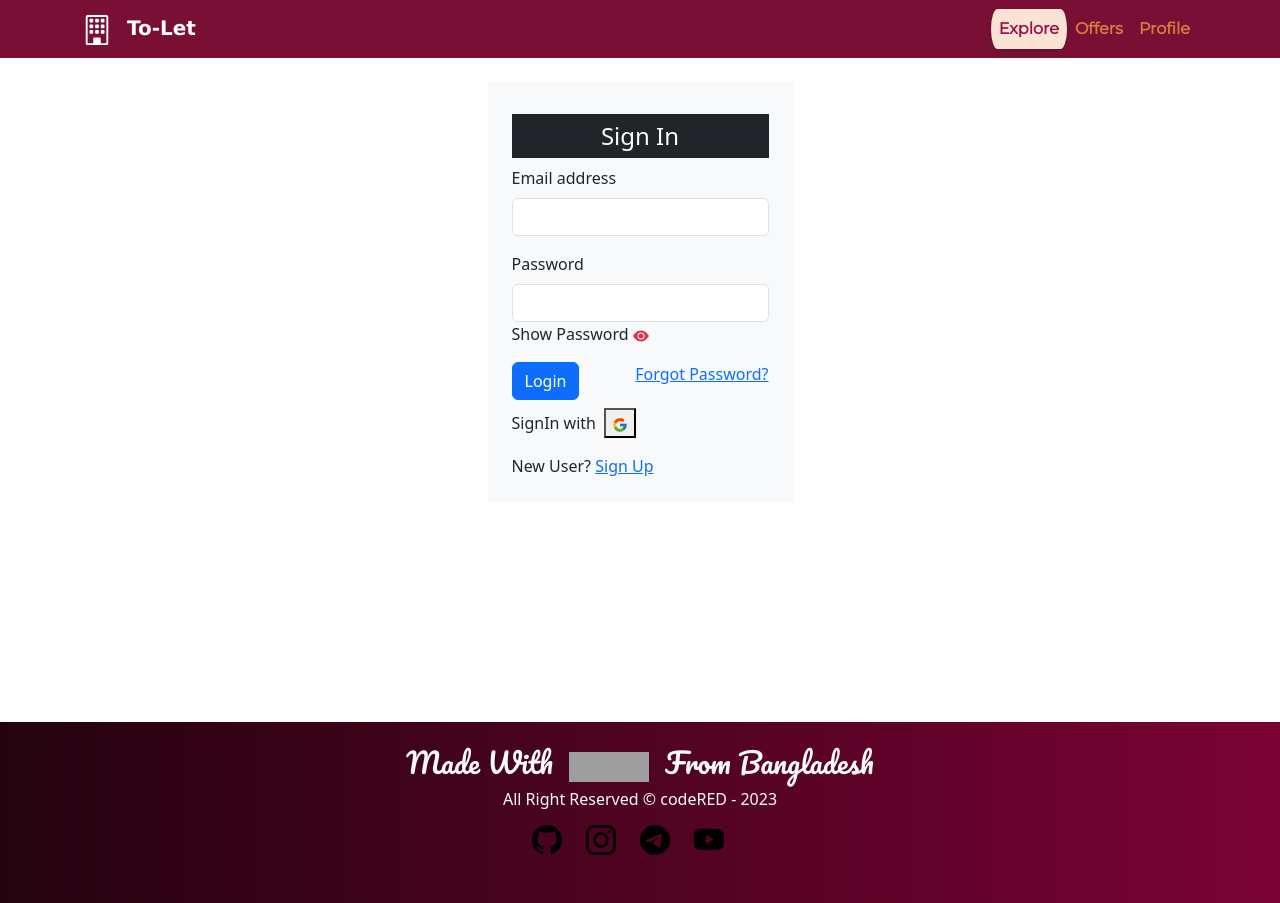
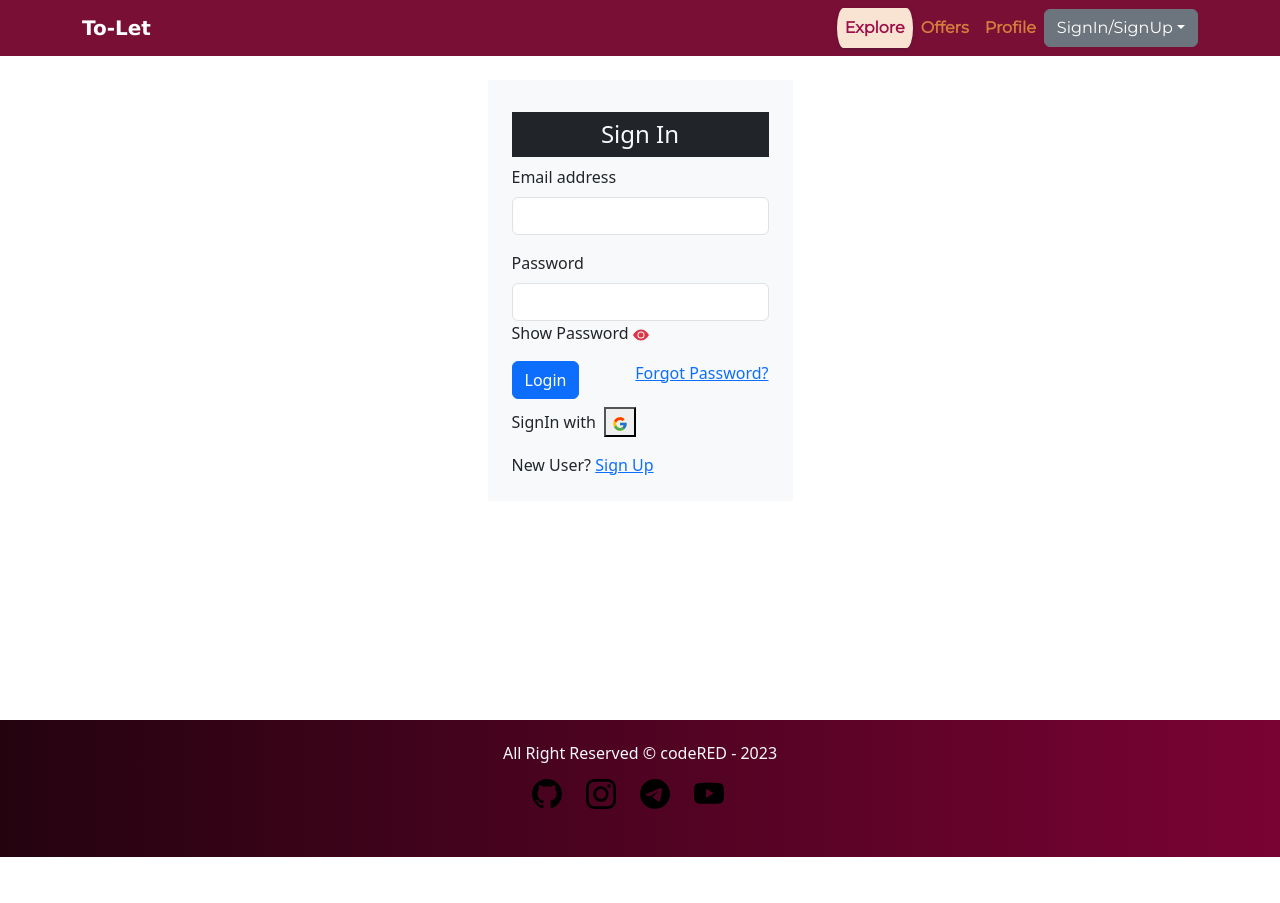
Before and after one commit to roamerloner/to-let, a React (Create React App) app: page /signin in a window 1280 px wide. After the commit the page ends 857 px from the top, so only its background shows below. Built offline with nearby package versions, Linux system fonts and the light colour scheme; grey boxes are pictures that could not be loaded.

Commit message:
added a button on navbar for signIn and signUp and changed the picture displayed on tab by changing favicon.ico

```diff
--- a/public/index.html
+++ b/public/index.html
@@ -2,19 +2,11 @@
 <html lang="en">
   <head>
     <meta charset="utf-8" />
-    <link rel="icon" href="%PUBLIC_URL%/favicon.ico" />
-    <meta name="viewport" content="width=device-width, initial-scale=1" />
-    <meta name="theme-color" content="#000000" />
-    <meta
-      name="description"
-      content="Web site created using create-react-app"
-    />
-    <link rel="apple-touch-icon" href="%PUBLIC_URL%/logo192.png" />
     <!--
       manifest.json provides metadata used when your web app is installed on a
       user's mobile device or desktop. See https://developers.google.com/web/fundamentals/web-app-manifest/
     -->
-    <link rel="manifest" href="%PUBLIC_URL%/manifest.json" />
+
     <link href="https://cdn.jsdelivr.net/npm/bootstrap@5.3.0/dist/css/bootstrap.min.css" rel="stylesheet"
       integrity="sha384-9ndCyUaIbzAi2FUVXJi0CjmCapSmO7SnpJef0486qhLnuZ2cdeRhO02iuK6FUUVM" crossorigin="anonymous">
     <!--
--- a/src/components/Layout/Footer.js
+++ b/src/components/Layout/Footer.js
@@ -6,17 +6,6 @@
 const Footer = () => {
   return (
     <div className="footer pt-4 d-flex flex-column align-items-center justify-content-center bg-dark text-light p-4">
-      <h3>
-        Made With
-        <img
-          src="./assets/love.gif"
-          alt="love"
-          height={30}
-          width={80}
-          className="mx-3 footer-gif"
-        />
-        From Bangladesh
-      </h3>
       <h6>All Right Reserved &copy; codeRED - 2023</h6>
       <div className="d-flex flex-row p-2">
         <p className="me-4" title="Github">
--- a/src/components/Layout/Header.js
+++ b/src/components/Layout/Header.js
@@ -1,7 +1,5 @@
 import React from 'react'
 import { Link } from 'react-router-dom'
-import { BsBuilding } from "react-icons/bs";
-import { FaBars } from "react-icons/fa";
 import "../../styles/Header.css";
 
 const Header = () => {
@@ -14,7 +12,7 @@
     </button>
     <div className="collapse navbar-collapse" id="navbarTogglerDemo01">
       <Link className="navbar-brand" to="/">
-        <BsBuilding size={30} className="me-2" /> To-Let
+         To-Let
         </Link>
       <ul className="navbar-nav ms-auto mb-2 mb-lg-0">
         <li className="nav-item">
@@ -27,6 +25,15 @@
           <Link className="nav-link " to="/profile">Profile</Link>
         </li>
       </ul>
+      <div className="dropdown">
+        <button className="btn btn-secondary dropdown-toggle" type="button" data-bs-toggle="dropdown" aria-expanded="false">
+          SignIn/SignUp
+        </button>
+        <ul className="dropdown-menu">
+          <li><Link className="dropdown-item" to="/signin" >SignIn</Link></li>
+          <li><Link className="dropdown-item" to="/signup" >SignUp</Link></li>
+        </ul>
+      </div>
     </div>
   </div>
 </nav>
```
Also changed, not shown: 1 other file (tests, documents, lock files or other folders).
